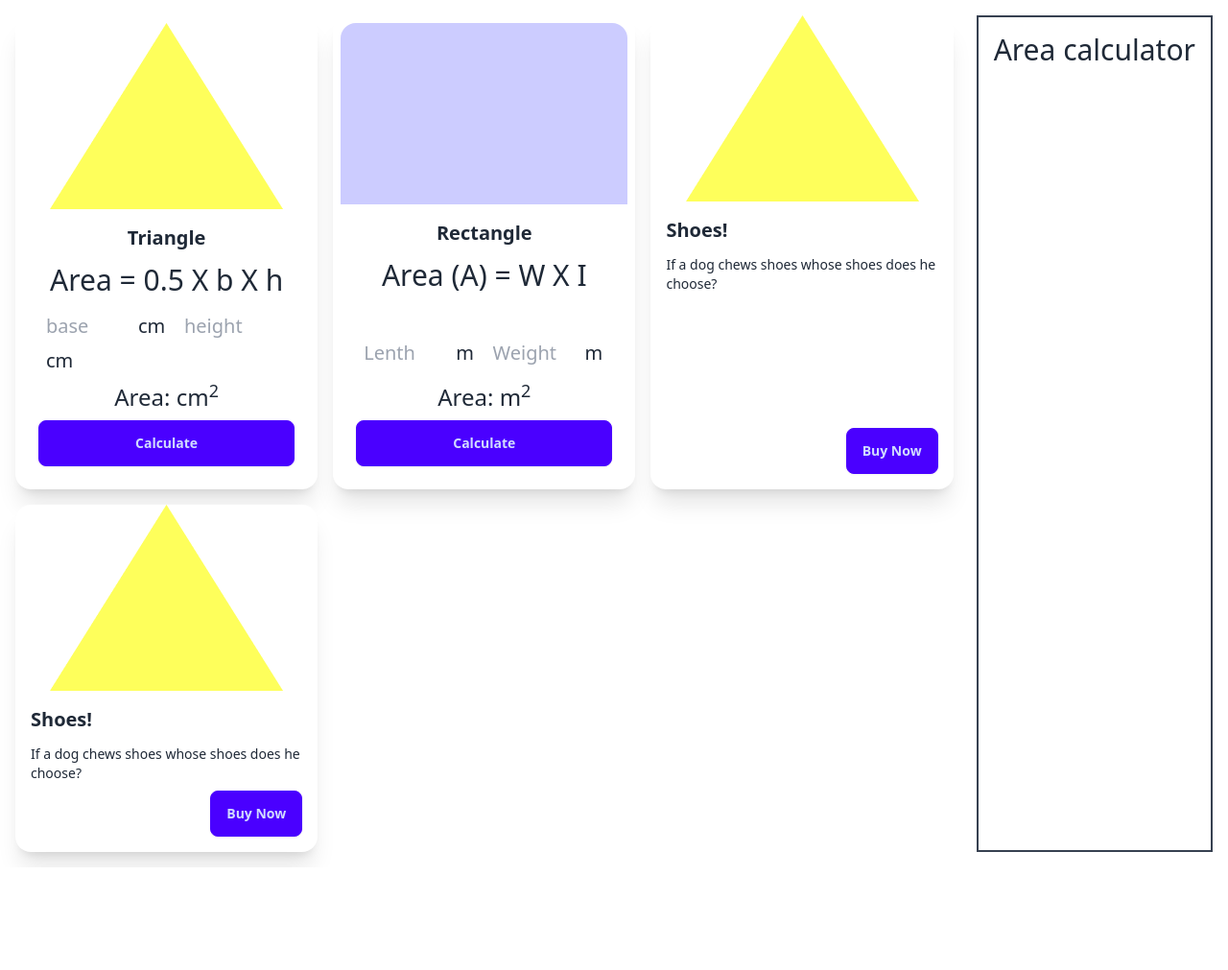
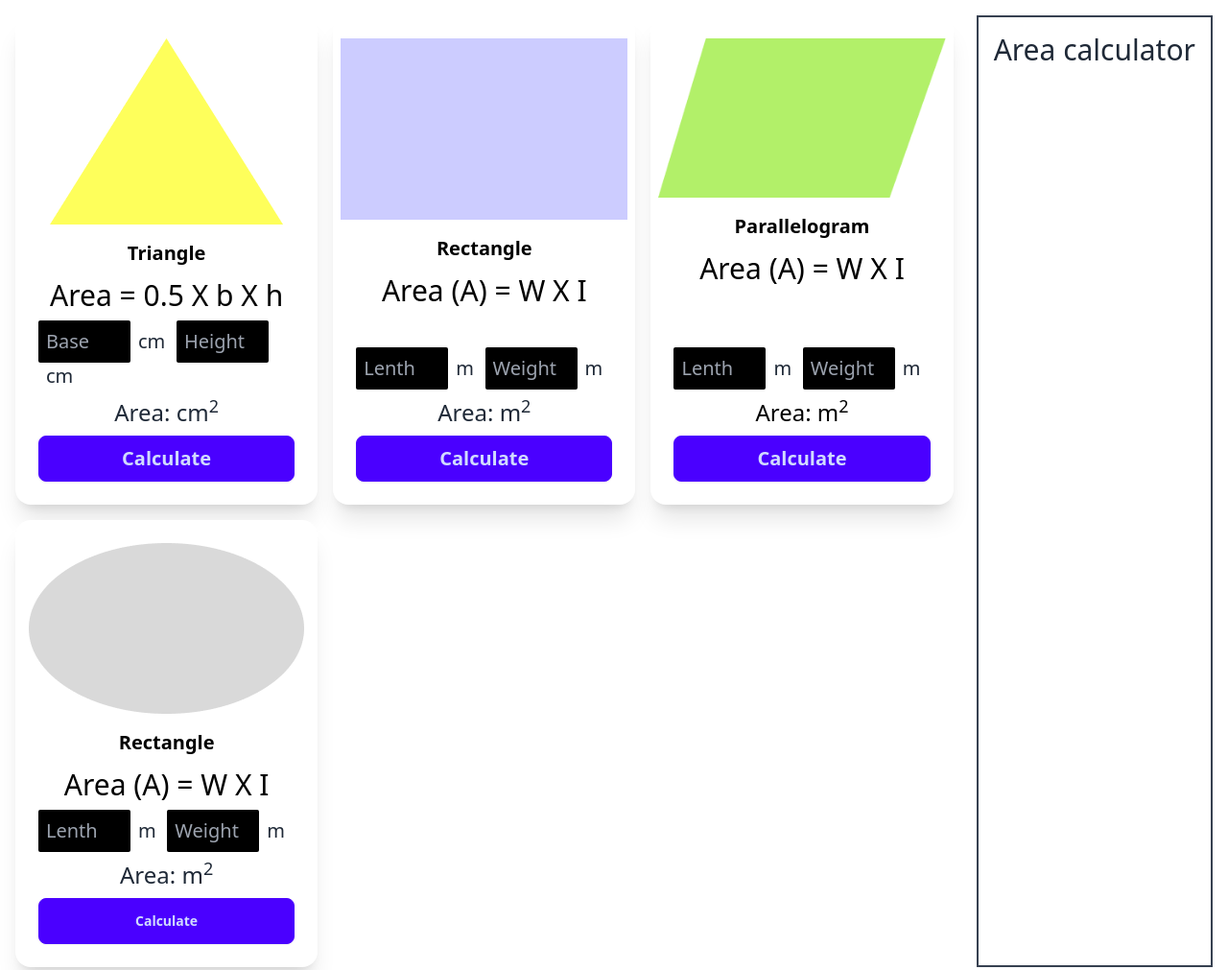
Before and after one commit to Drissho12345/Geomatry-part, a plain HTML site: page index.html in a window 1280 px wide. Shown: the top 1011 px of the page at 96% size. Before the commit the page ends 904 px from the top, so only its background shows below. Drawn offline with nearby package versions, Linux system fonts and the light colour scheme.

Commit message:
new commit

```diff
--- a/file/Tringle.js
+++ b/file/Tringle.js
@@ -1,4 +1,4 @@
-function calculateTringleArea(){
+function triangleArea(){
     // console.log('inside function')
     const triangleBase = document.getElementById('triangle-base');
     const triangleBaseValue = triangleBase.value;
--- a/index.html
+++ b/index.html
@@ -16,33 +16,70 @@
       <div class="flex flex-col md:flex-row gap-6">
         <!-- shape card container -->
         <div class="flex-1 grid grid-cols-1 md:grid-cols-2 lg:grid-cols-3 gap-4 ">
-          <!-- card-1 -->
+  <!-- card-1 -->
           <div class="card card-compact p-2 bg-white shadow-xl">
-              <figure><img src="images/triangle.png" alt="triangle" /></figure>
+              <figure><img class="pt-4" src="images/triangle.png" alt="triangle" /></figure>
               <div class="card-body">
-                <h2 class="card-title justify-center  text-center">Triangle</h2>
-                <p class="text-center text-3xl">Area = 0.5 X b X h</p>
+                <h2 class="card-title justify-center  text-center text-black">Triangle</h2>
+                <p class="text-center text-3xl text-black">Area = 0.5 X b X h</p>
                 <div>
-                  <input id="triangle-base" class="w-24 text-xl p-2 rounded-sm" type="text" placeholder="base"><span class="mr-2 ml-2 text-xl">cm</span>
-                  <input id="triangle-hidth" class="w-24 text-xl p-2 rounded-sm" type="text" placeholder="height"><span class="mr-2 ml-2 text-xl">cm</span>
+                  <input id="triangle-base" class="w-24 bg-black text-xl p-2 rounded-sm" type="text" placeholder="Base"><span class="mr-2 ml-2 text-xl">cm</span>
+                  <input id="triangle-hidth" class="w-24 bg-black text-xl p-2 rounded-sm" type="text" placeholder="Height"><span class="mr-2 ml-2 text-xl">cm</span>
                 </div>
                 <div class="justify-center text-center">
                   <p class="text-2xl">Area: <span id="triangle-area"></span>cm<sup>2</sup></p>
                 </div>
-                <div onclick="calculateTringleArea()" class="card-actions">
-                  <button class="btn btn-primary w-full">Calculate</button>
+                <div onclick="triangleArea()" class="card-actions">
+                  <button class="btn btn-primary w-full text-xl">Calculate</button>
                 </div>
               </div>
             </div>
-            <!-- card-2 -->
+  <!-- card-2 -->
             <div class="card  card-compact p-2  bg-white  shadow-xl">
-              <figure><img src="images/rectangle.png" alt="Rectangle" /></figure>
+              <figure><img class="pt-4" src="images/rectangle.png" alt="Rectangle" /></figure>
               <div class="card-body">
-                <h2 class="card-title justify-center  text-center">Rectangle</h2>
-                <p class="text-center text-3xl">Area (A) = W X I</p>
+                <h2 class="card-title justify-center  text-center text-black">Rectangle</h2>
+                <p class="text-center text-3xl text-black">Area (A) = W X I</p>
                 <div>
-                  <input id="rectangle-lenth" class="w-24 text-xl p-2 rounded-sm" type="text" placeholder="Lenth"><span class="mr-2 ml-2 text-xl">m</span>
-                  <input id="rectangle-weight" class="w-24 text-xl p-2 rounded-sm" type="text" placeholder="Weight"><span class="mr-2 ml-2 text-xl ">m</span>
+                  <input id="rectangle-lenth" class="w-24 bg-black text-xl p-2 rounded-sm" type="text" placeholder="Lenth"><span class="mr-2 ml-2 text-xl">m</span>
+                  <input id="rectangle-weight" class="w-24 bg-black text-xl p-2 rounded-sm" type="text" placeholder="Weight"><span class="mr-2 ml-2 text-xl ">m</span>
+                </div>
+                <div class="justify-center text-center">
+                  <p class="text-2xl">Area: <span id="rectangle-area"></span>m<sup>2</sup></p>
+                </div>
+                <div onclick="rectangleCalculation()" class="card-actions">
+                  <button class="btn btn-primary w-full text-xl">Calculate</button>
+                </div>
+              </div>
+            </div>
+  <!-- card-3 -->
+            <div class="card  card-compact p-2  bg-white  shadow-xl">
+              <figure><img class="pt-4" src="images/parallelogram.png" alt="Rectangle" /></figure>
+              <div class="card-body">
+                <h2 class="card-title justify-center  text-center text-black">Parallelogram</h2>
+                <p class="text-center text-3xl text-black">Area (A) = W X I</p>
+                <div>
+                  <input id="rectangle-lenth" class="w-24 bg-black text-xl p-2 rounded-sm" type="text" placeholder="Lenth"><span class="mr-2 ml-2 text-xl">m</span>
+                  <input id="rectangle-weight" class="w-24 bg-black text-xl p-2 rounded-sm" type="text" placeholder="Weight"><span class="mr-2 ml-2 text-xl ">m</span>
+                </div>
+                <div class="justify-center text-center">
+                  <p class="text-2xl text-black">Area: <span id="rectangle-area"></span>m<sup>2</sup></p>
+                </div>
+                <div onclick="rectangleCalculation()" class="card-actions">
+                  <button class="btn btn-primary w-full text-xl">Calculate</button>
+                </div>
+              </div>
+            </div>
+
+  <!-- card-4 -->
+            <div class="card  card-compact p-2  bg-white  shadow-xl">
+              <figure><img class="pt-4" src="images/ellipse.png" alt="Rectangle" /></figure>
+              <div class="card-body">
+                <h2 class="card-title justify-center  text-center text-black">Rectangle</h2>
+                <p class="text-center text-3xl text-black">Area (A) = W X I</p>
+                <div>
+                  <input id="rectangle-lenth" class="w-24 bg-black text-xl p-2 rounded-sm" type="text" placeholder="Lenth"><span class="mr-2 ml-2 text-xl">m</span>
+                  <input id="rectangle-weight" class="w-24 bg-black text-xl p-2 rounded-sm" type="text" placeholder="Weight"><span class="mr-2 ml-2 text-xl ">m</span>
                 </div>
                 <div class="justify-center text-center">
                   <p class="text-2xl">Area: <span id="rectangle-area"></span>m<sup>2</sup></p>
@@ -52,28 +89,7 @@
                 </div>
               </div>
             </div>
-            <!-- card-3 -->
-            <div class="card card-compact bg-white shadow-xl">
-              <figure><img src="images/triangle.png" alt="Shoes" /></figure>
-              <div class="card-body">
-                <h2 class="card-title">Shoes!</h2>
-                <p>If a dog chews shoes whose shoes does he choose?</p>
-                <div class="card-actions justify-end">
-                  <button class="btn btn-primary">Buy Now</button>
-                </div>
-              </div>
-            </div>
-            <!-- card-4 -->
-            <div class="card card-compact  bg-base-100 shadow-xl">
-              <figure><img src="images/triangle.png" alt="Shoes" /></figure>
-              <div class="card-body">
-                <h2 class="card-title">Shoes!</h2>
-                <p>If a dog chews shoes whose shoes does he choose?</p>
-                <div class="card-actions justify-end">
-                  <button class="btn btn-primary">Buy Now</button>
-                </div>
-              </div>
-            </div>
+
       </div>
       <div class=" border-2 border-gray-700">
           <h3 class="text-3xl text-center p-4">Area calculator</h3>
@@ -82,7 +98,7 @@
 
     </main>
     <script src="file/Rectangle.js"></script>
-    <script src="file/javascrip.js"></script>
+    <script src="file/Tringle.js"></script>
 
 </body>
 </html>
```
